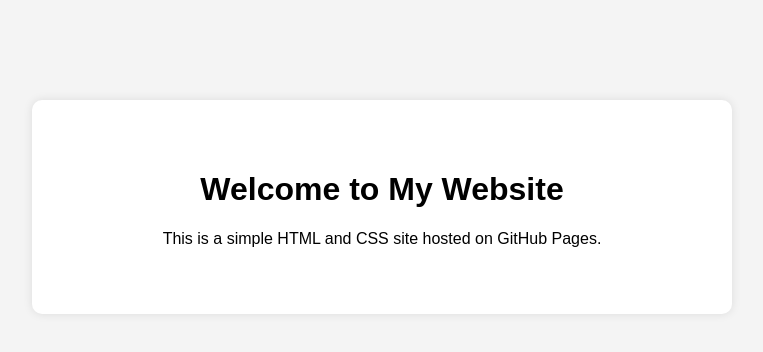
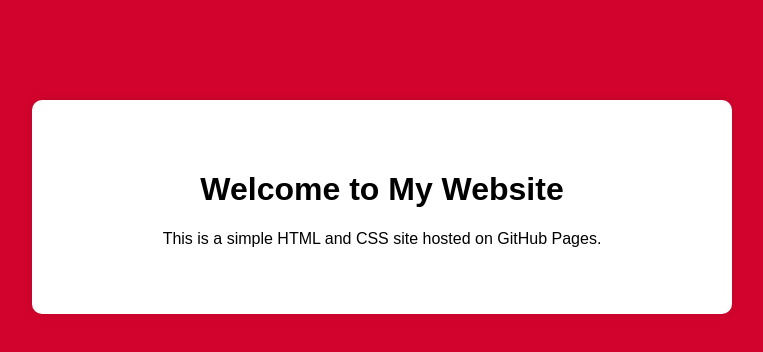
Before and after one commit to swizle20/my_website, a plain HTML site: page my-website/index.html in a window 1280 px wide. Shown: the whole page, without its empty margins (258-1021 px from the left). Drawn offline with Linux system fonts and the light colour scheme.

Commit message:
Update style.css

```diff
--- a/my-website/style.css
+++ b/my-website/style.css
@@ -1,5 +1,5 @@
  body {
-    background-color: #f4f4f4;
+    background-color: #D2042D;
     font-family: Arial, sans-serif;
     margin: 0;
     padding: 0;
```
